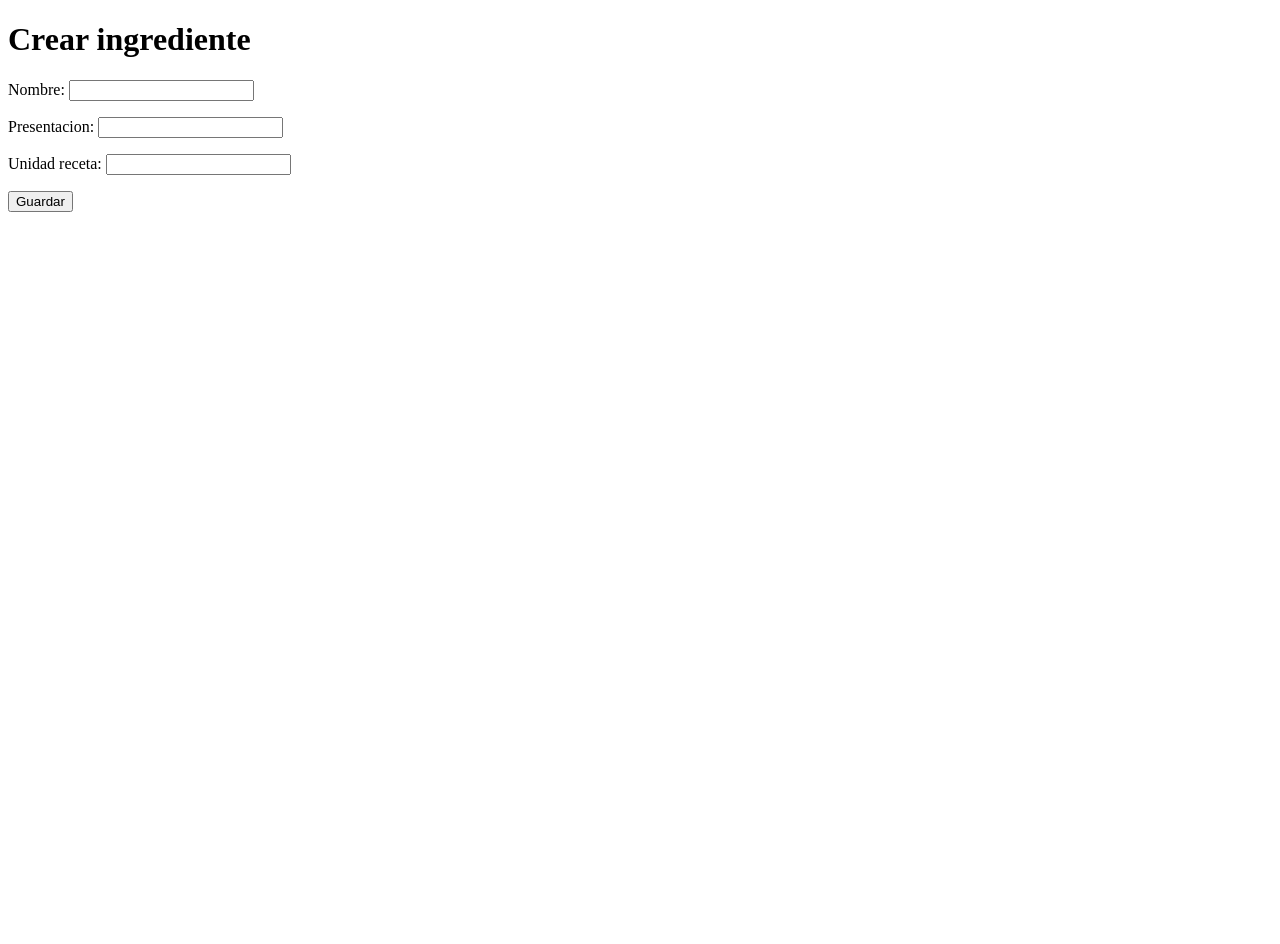
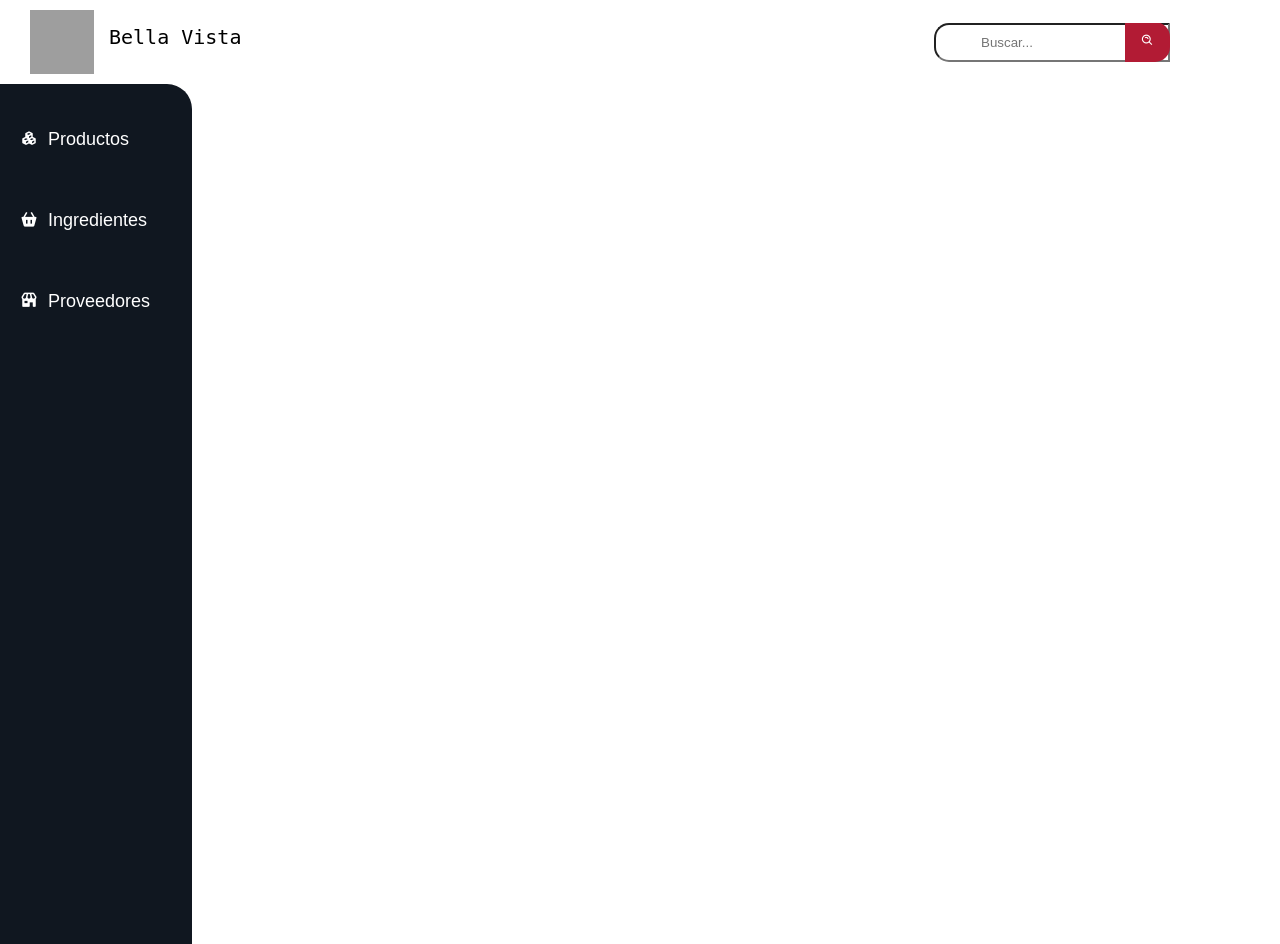
Before and after one commit to Danccs/bellavista_donuts, a Django app: page /crear_ing in a window 1280 px wide. Run offline with Django 5.2, Linux system fonts and the light colour scheme; grey boxes are pictures that could not be loaded.

Commit message:
template base

```diff
--- a/config/templates/base.html
+++ b/config/templates/base.html
@@ -9,10 +9,36 @@
 
     <link rel="stylesheet" type="text/css" href="{% static 'css/base.css' %}">
 
+    <link href='https://unpkg.com/boxicons@2.1.4/css/boxicons.min.css' rel='stylesheet'>
     {% block extrahead %}{% endblock %}
+    <nav><div id="hola"></div></nav>
 </head>
 <body>
+    <header class="header-nav">
+        <nav class="navbar">
+            <div class="logo">
+                <img class="img-donut" src="donut1.jpg">
+                <span>Bella Vista</span>
+            </div>
+            <div class="buscar">
+                <input type="text" placeholder="Buscar...">
+                <button><i class='bx bx-search-alt'></i></button>
+            </div>
 
+
+        </nav>
+    </header>
+    <div class="container">
+        <ul>
+            <li class="li-a">
+                <i class='bx bxs-component'></i>
+                <a href="#">Productos</a></i></li>
+            <li class="li-a">
+                <i class='bx bxs-basket' ></i><a href="#">Ingredientes</a></li>
+            <li class="li-a">
+                <i class='bx bxs-store' ></i><a href="#">Proveedores</a></li>
+        </ul>
+    </div>
 
     {% block content %}
 
--- a/static/css/base.css
+++ b/static/css/base.css
@@ -0,0 +1,129 @@
+* {
+    box-sizing: border-box;
+    margin: 0;
+    padding: 0;
+    overflow: hidden;
+}
+
+body {
+    height: 100vh;
+    font-family:Arial, Helvetica, sans-serif ;
+    margin: 0;
+    background: rgb(255, 255, 255);
+
+}
+
+.header-nav {
+    display: flex;
+    justify-content: center;
+    background: #ffffff;
+    justify-content: space-between;
+}
+
+.navbar {
+    display: flex;
+    width: 100%;
+    max-width: 1200px;
+    justify-content: space-between;
+    align-items: center;
+    padding: 10px 30px;
+
+}
+
+.buscar {
+    position: relative;
+
+}
+
+.buscar input {
+    padding: 10px;
+    padding-left: 45px;
+    border-radius: 15px 0 0 15px;
+
+}
+
+.buscar button {
+    width: 45px;
+    height: 40px;
+    background-color: rgb(178, 27, 52);
+    position: absolute;
+    top: 0;
+    right: 0;
+    margin: auto;
+    border: 0;
+    bottom: 0;
+    border-radius: 0 15px 15px 0;
+    color: #fff;
+    cursor: pointer;
+}
+
+.buscar button:hover {
+    background-color: rgb(195, 87, 90);
+
+}
+
+.logo {
+    display: flex;
+    position: relative;
+}
+
+.logo span {
+    justify-content: center;
+    align-items: center;
+    text-align: center;
+    padding: 15px ;
+    font-size: 20px;
+    font-family: monospace
+}
+
+.img-donut {
+    height: 4rem;
+    width: 4rem;
+    background-color: transparent;
+    position: relative;
+
+}
+
+.container {
+    height: 100%;
+    background: #101720;
+    display: flex;
+    flex-direction: column;
+    width: 12rem;
+    padding-bottom: 100px !important;
+    position: relative;
+    min-width: 10%;
+    border: 0;
+    border-radius: 0px 25px 0 0;
+    color: #fff;
+    justify-content: start;
+
+
+}
+
+.container li:hover{
+    background-color: rgb(96, 126, 134);
+}
+
+.li-a {
+    list-style-type: none;
+    margin-top: 30px;
+    margin-left: 10px;
+    font-size: 18px;
+    cursor: pointer;
+    position: relative;
+    display: flex;
+    padding: 15px 10px;
+    border-radius: 15px 0 0 15px;
+
+}
+
+.li-a a {
+    text-decoration: none;
+    color:white;
+
+}
+
+.li-a i {
+    margin-right: 10px;
+}
```
